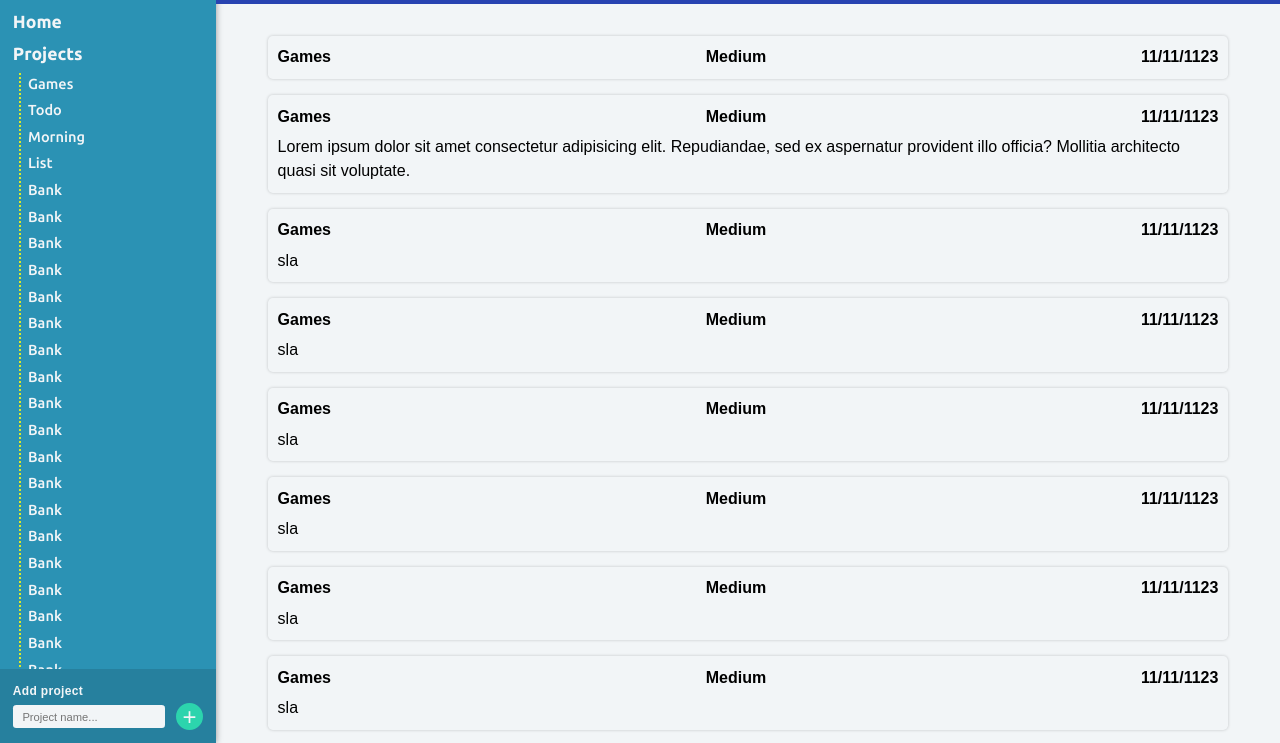
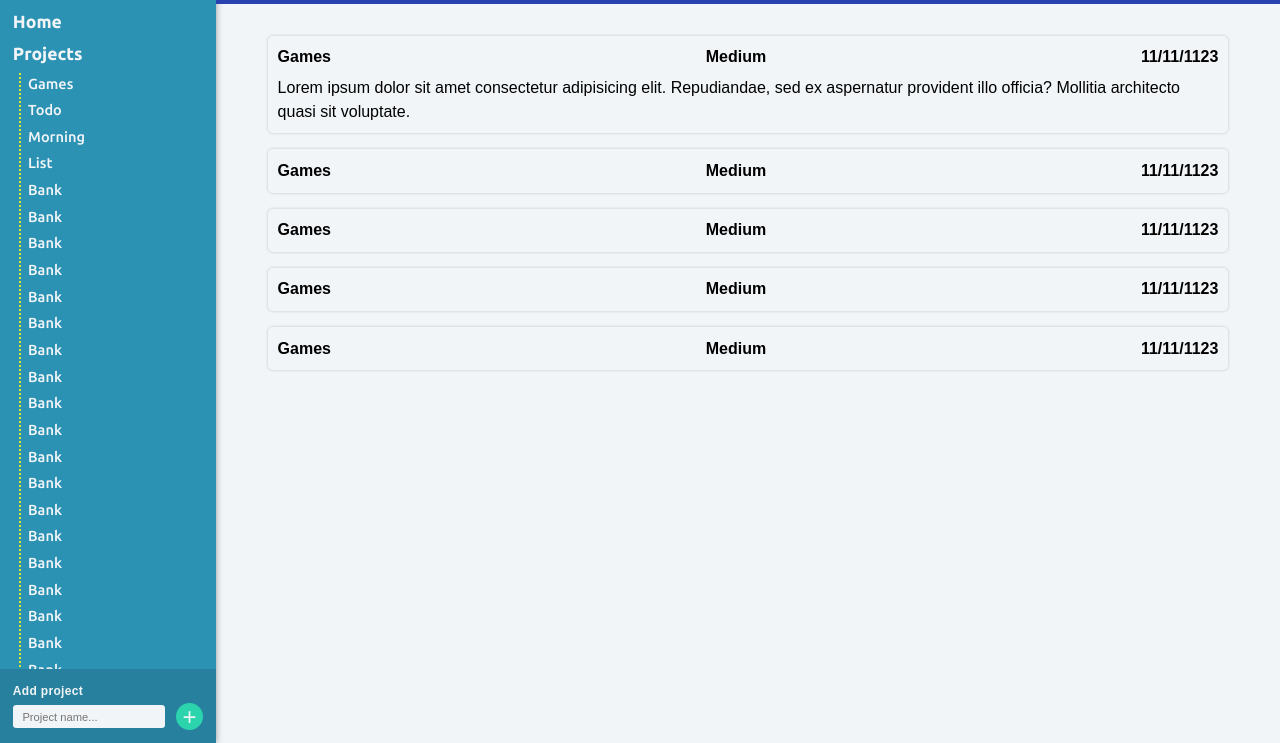
Before and after one commit to gabs712/todo-list, a website built with webpack: page src/index.html in a window 1280 px wide. Shown: the part 57-800 px from the top of the page. Built offline with nearby package versions, Linux system fonts and the light colour scheme.

Commit message:
Add expandable card interactivite

```diff
--- a/src/index.html
+++ b/src/index.html
@@ -185,94 +185,54 @@
         </dialog>
       <main class="content__info">
         <div class="todos">
-          <div class="todos__card">
+          <div data-todos__card class="todos__card">
             <div class="todos__unexpanded">
               <div class="todos__title">Games</div>
               <div class="todos__priority">Medium</div>
               <div class="todos__due">11/11/1123</div>
             </div>
-            <div class="todos__expanded">
-              sla
+            <div data-todos__expanded class="todos__expanded todos__expanded--show">
+              Lorem ipsum dolor sit amet consectetur adipisicing elit. Repudiandae, sed ex aspernatur provident illo officia? Mollitia architecto quasi sit voluptate.
             </div>
           </div>
-          <div class="todos__card">
+          <div data-todos__card class="todos__card">
             <div class="todos__unexpanded">
               <div class="todos__title">Games</div>
               <div class="todos__priority">Medium</div>
               <div class="todos__due">11/11/1123</div>
             </div>
-            <div class="todos__expanded--show">
+            <div data-todos__expanded class="todos__expanded">
               Lorem ipsum dolor sit amet consectetur adipisicing elit. Repudiandae, sed ex aspernatur provident illo officia? Mollitia architecto quasi sit voluptate.
             </div>
           </div>
-          <div class="todos__card">
+          <div data-todos__card class="todos__card">
             <div class="todos__unexpanded">
               <div class="todos__title">Games</div>
               <div class="todos__priority">Medium</div>
               <div class="todos__due">11/11/1123</div>
             </div>
-            <div class="todos__expanded--show">
-              sla
+            <div data-todos__expanded class="todos__expanded">
+              Lorem ipsum dolor sit amet consectetur adipisicing elit. Repudiandae, sed ex aspernatur provident illo officia? Mollitia architecto quasi sit voluptate.
             </div>
           </div>
-          <div class="todos__card">
+          <div data-todos__card class="todos__card">
             <div class="todos__unexpanded">
               <div class="todos__title">Games</div>
               <div class="todos__priority">Medium</div>
               <div class="todos__due">11/11/1123</div>
             </div>
-            <div class="todos__expanded--show">
-              sla
+            <div data-todos__expanded class="todos__expanded">
+              Lorem ipsum dolor sit amet consectetur adipisicing elit. Repudiandae, sed ex aspernatur provident illo officia? Mollitia architecto quasi sit voluptate.
             </div>
           </div>
-          <div class="todos__card">
+          <div data-todos__card class="todos__card">
             <div class="todos__unexpanded">
               <div class="todos__title">Games</div>
               <div class="todos__priority">Medium</div>
               <div class="todos__due">11/11/1123</div>
             </div>
-            <div class="todos__expanded--show">
-              sla
-            </div>
-          </div>
-          <div class="todos__card">
-            <div class="todos__unexpanded">
-              <div class="todos__title">Games</div>
-              <div class="todos__priority">Medium</div>
-              <div class="todos__due">11/11/1123</div>
-            </div>
-            <div class="todos__expanded--show">
-              sla
-            </div>
-          </div>
-          <div class="todos__card">
-            <div class="todos__unexpanded">
-              <div class="todos__title">Games</div>
-              <div class="todos__priority">Medium</div>
-              <div class="todos__due">11/11/1123</div>
-            </div>
-            <div class="todos__expanded--show">
-              sla
-            </div>
-          </div>
-          <div class="todos__card">
-            <div class="todos__unexpanded">
-              <div class="todos__title">Games</div>
-              <div class="todos__priority">Medium</div>
-              <div class="todos__due">11/11/1123</div>
-            </div>
-            <div class="todos__expanded--show">
-              sla
-            </div>
-          </div>
-          <div class="todos__card">
-            <div class="todos__unexpanded">
-              <div class="todos__title">Games</div>
-              <div class="todos__priority">Medium</div>
-              <div class="todos__due">11/11/1123</div>
-            </div>
-            <div class="todos__expanded--show">
-              sla
+            <div data-todos__expanded class="todos__expanded">
+              Lorem ipsum dolor sit amet consectetur adipisicing elit. Repudiandae, sed ex aspernatur provident illo officia? Mollitia architecto quasi sit voluptate.
             </div>
           </div>
         </div>
--- a/src/js/dom/modal.js
+++ /dev/null
@@ -1,16 +0,0 @@
-const modal = document.querySelector('[data-modal]')
-const openModal = document.querySelector('[data-open-modal]')
-const closeModal = document.querySelector('[data-close-modal]')
-const form = document.querySelector('[data-form]')
-
-openModal.addEventListener('click', () => {
-  modal.showModal()
-})
-
-closeModal.addEventListener('click', () => {
-  modal.close()
-})
-
-form.addEventListener('submit', () => {
-  modal.close()
-})
--- a/src/js/main.js
+++ b/src/js/main.js
@@ -1,2 +1,2 @@
-import './dom/modal'
+import './visual-effects'
 import './todo'
--- /dev/null
+++ b/src/js/visual-effects.js
@@ -0,0 +1,22 @@
+const modal = document.querySelector('[data-modal]')
+const openModal = document.querySelector('[data-open-modal]')
+openModal.addEventListener('click', () => {
+  modal.showModal()
+})
+
+const closeModal = document.querySelector('[data-close-modal]')
+closeModal.addEventListener('click', () => {
+  modal.close()
+})
+
+const form = document.querySelector('[data-form]')
+form.addEventListener('submit', () => {
+  modal.close()
+})
+
+const expandableCards = document.querySelectorAll('[data-todos__expanded]')
+for (const expandableCard of expandableCards) {
+  expandableCard.closest('[data-todos__card]').addEventListener('click', () => {
+    expandableCard.classList.toggle('todos__expanded--show')
+  })
+}
```
